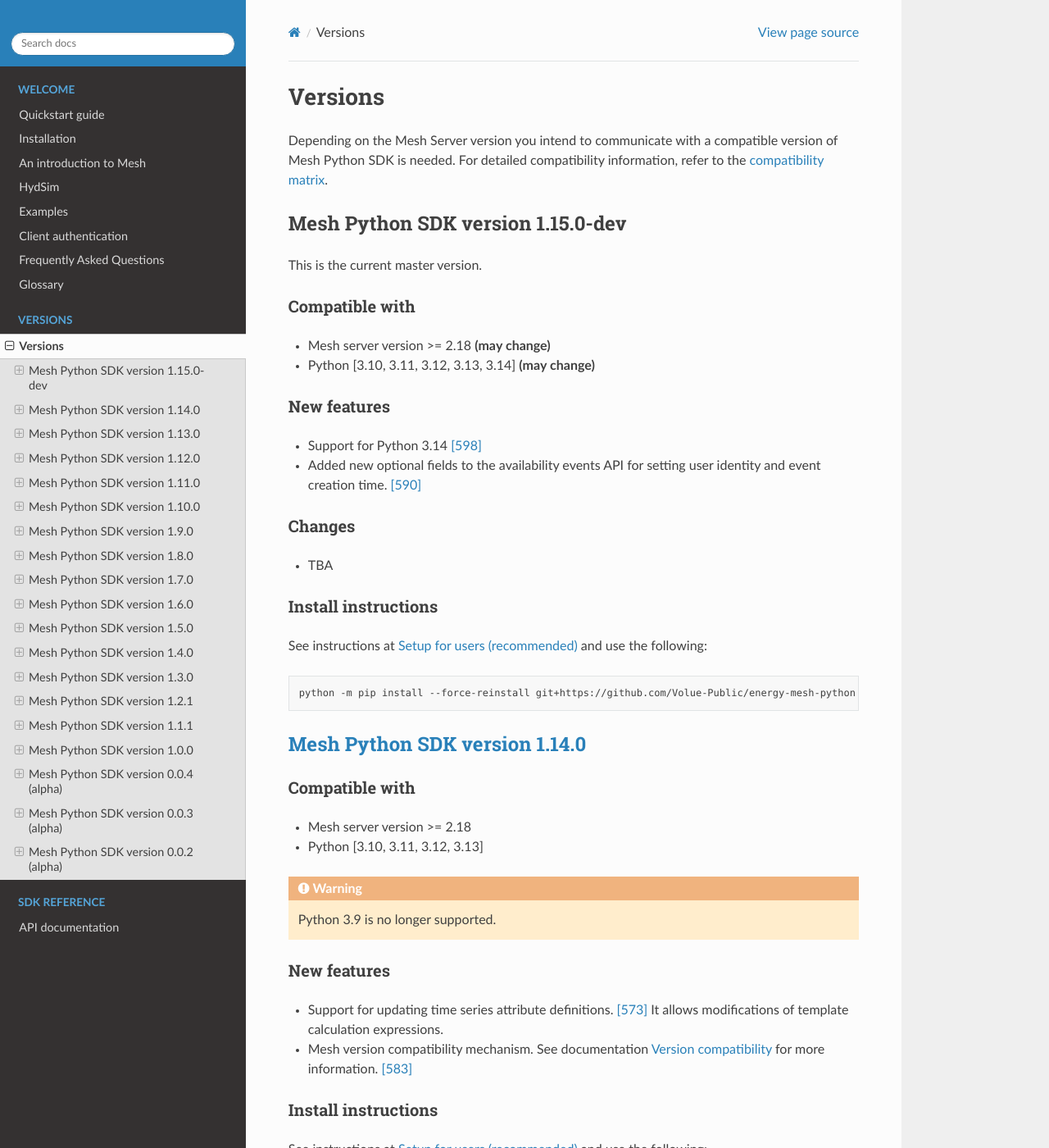
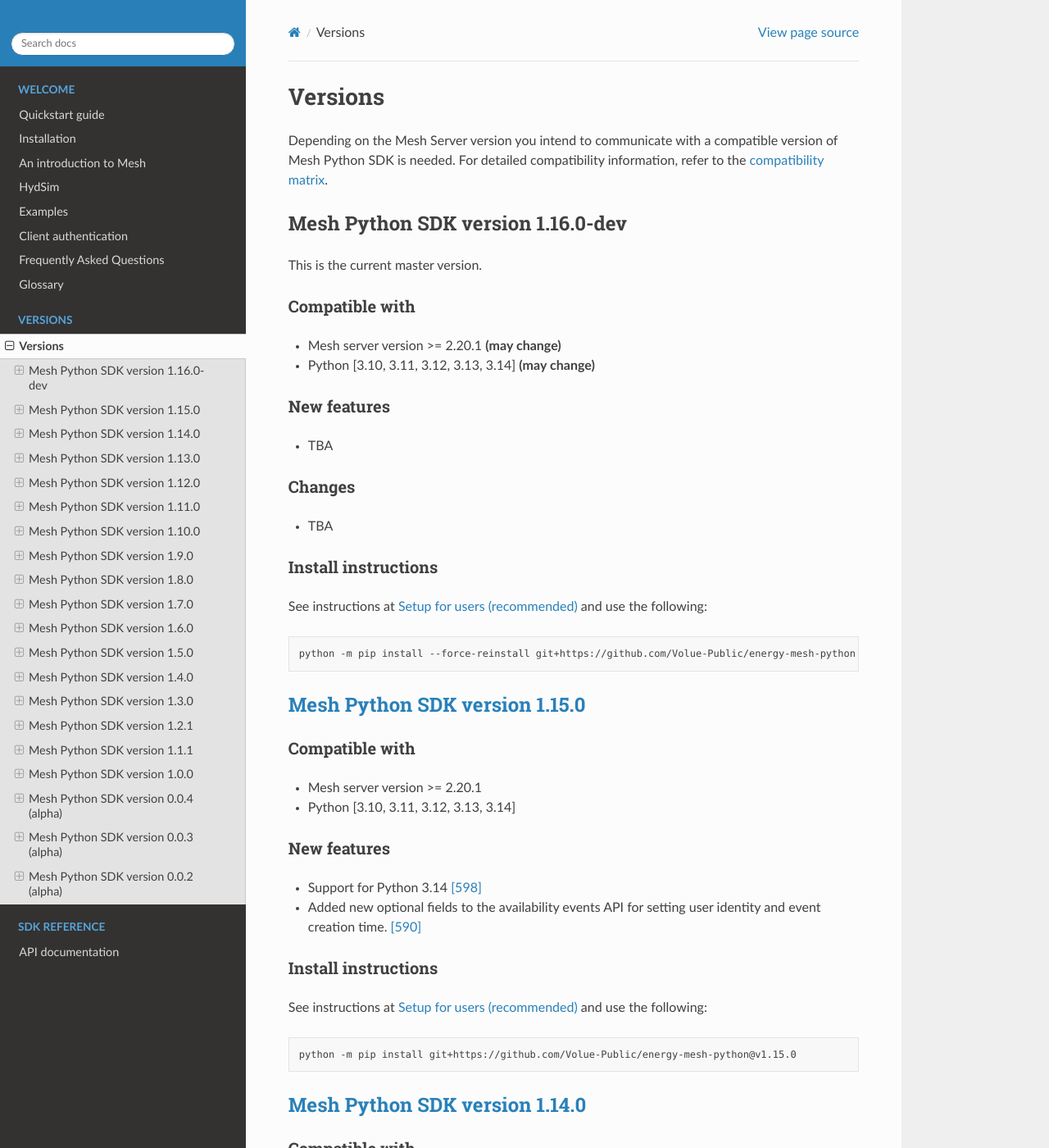
Before and after one commit to Volue-Public/energy-mesh-python, a Sphinx documentation site: the page built from docs/source/versions.rst, in a window 1280 px wide and 1400 px high. Shown: the whole window at 82% size. Built offline with Sphinx 7.4.7 and the Read the Docs theme 3.1.0, drawn with Linux system fonts in a browser that asks for light colours.

```diff
--- a/docs/source/versions.rst
+++ b/docs/source/versions.rst
@@ -6,7 +6,7 @@ For detailed compatibility information, refer to the
 `compatibility matrix <https://volue-public.github.io/energy-smp-docs/latest/mesh/installation/MeshServiceInstallationGuide/#mesh-python-sdk-compatibility-matrix>`_.
 
 
-Mesh Python SDK version 1.15.0-dev
+Mesh Python SDK version 1.16.0-dev
 **********************************
 
 This is the current master version.
@@ -14,14 +14,13 @@ This is the current master version.
 Compatible with
 ~~~~~~~~~~~~~~~~~~
 
-- Mesh server version >= 2.18 **(may change)**
+- Mesh server version >= 2.20.1 **(may change)**
 - Python [3.10, 3.11, 3.12, 3.13, 3.14] **(may change)**
 
 New features
 ~~~~~~~~~~~~~~~~~~
 
-- Support for Python 3.14 :issue:`598`
-- Added new optional fields to the availability events API for setting user identity and event creation time. :issue:`590`
+- TBA
 
 Changes
 ~~~~~~~~~~~~~~~~~~
@@ -36,6 +35,31 @@ See instructions at :ref:`Setup for users` and use the following:
 .. code-block:: bash
 
     python -m pip install --force-reinstall git+https://github.com/Volue-Public/energy-mesh-python
+
+
+`Mesh Python SDK version 1.15.0 <https://github.com/Volue-Public/energy-mesh-python/releases/tag/v1.15.0>`_
+***********************************************************************************************************
+
+Compatible with
+~~~~~~~~~~~~~~~~~~
+
+- Mesh server version >= 2.20.1
+- Python [3.10, 3.11, 3.12, 3.13, 3.14]
+
+New features
+~~~~~~~~~~~~~~~~~~
+
+- Support for Python 3.14 :issue:`598`
+- Added new optional fields to the availability events API for setting user identity and event creation time. :issue:`590`
+
+Install instructions
+~~~~~~~~~~~~~~~~~~~~~~~~~~~~~~~~~~~~
+
+See instructions at :ref:`Setup for users` and use the following:
+
+.. code-block:: bash
+
+    python -m pip install git+https://github.com/Volue-Public/energy-mesh-python@v1.15.0
 
 
 `Mesh Python SDK version 1.14.0 <https://github.com/Volue-Public/energy-mesh-python/releases/tag/v1.14.0>`_
--- a/pyproject.toml
+++ b/pyproject.toml
@@ -1,6 +1,6 @@
 [tool.poetry]
 name = "volue.mesh"
-version = "1.15.0-dev"
+version = "1.15.0"
 description = ""
 license = "Proprietary"
 authors = ["Volue AS"]
```
